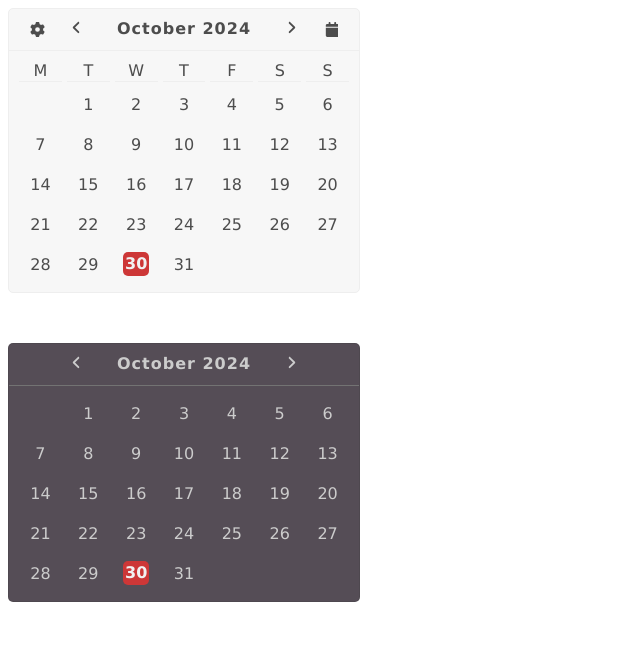
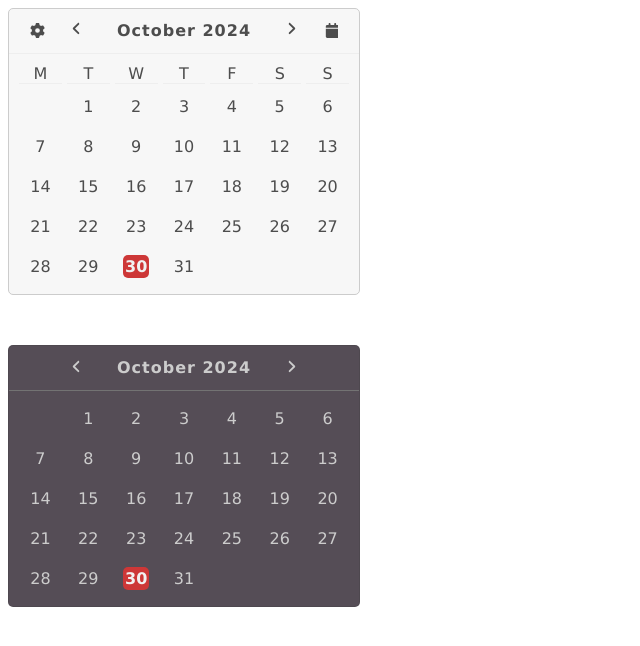
Before and after one commit to Jessedk03/Calzyr, a Vue app: page / in a window 1280 px wide. Shown: the top 646 px of the page, without its empty margins (0-640 px from the left). Built offline with nearby package versions, Linux system fonts and the light colour scheme.

Commit message:
.light border-color changed, made it a bit clearer where the calendar stops.

```diff
--- a/src/style.css
+++ b/src/style.css
@@ -40,7 +40,7 @@
 .calzyr-container.light {
     background-color: #f7f7f7;
     color: #4d4d4d;
-    border-color: #eeeeee;
+    border-color: #cccccc;
 }
 
 /* Light / Dark text color */
@@ -58,7 +58,7 @@
     display: flex;
     align-items: center;
     justify-content: center;
-    padding: 0.6250rem 0;
+    padding: 0.7125rem 0;
     font-weight: bolder;
     letter-spacing: 0.0625rem;
 }
```
